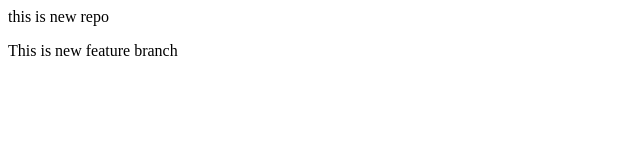
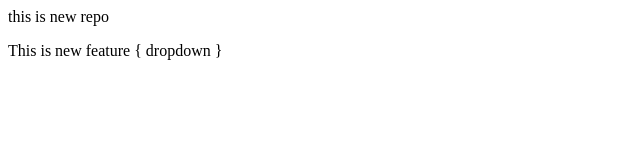
Before and after one commit to surajbnb/localrepo, a plain HTML site: page index.html in a window 1280 px wide. Shown: the full height of the page, 0-640 px from the left. Drawn offline with Linux system fonts and the light colour scheme.

Commit message:
Add Dropdown

```diff
--- a/index.html
+++ b/index.html
@@ -1,2 +1,2 @@
 <p> this is new repo </p>
-<p> This is new feature branch</p>
+<p> This is new feature { dropdown }</p>
```
